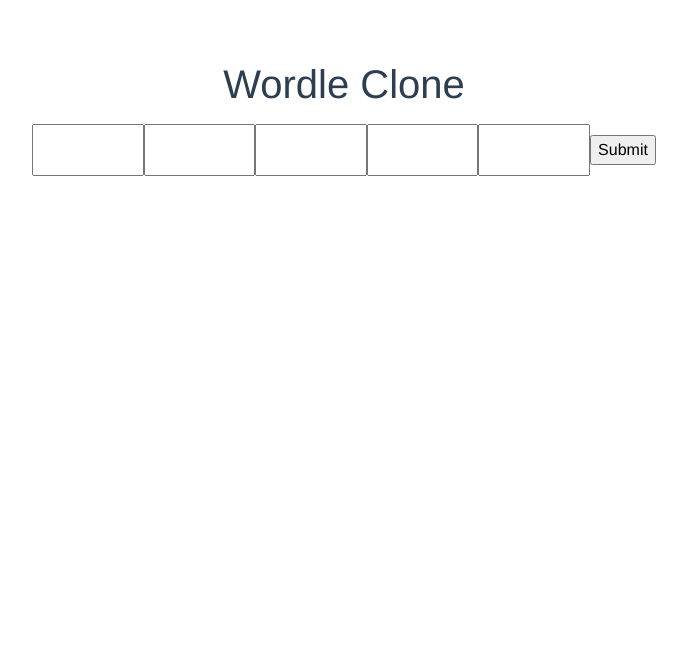
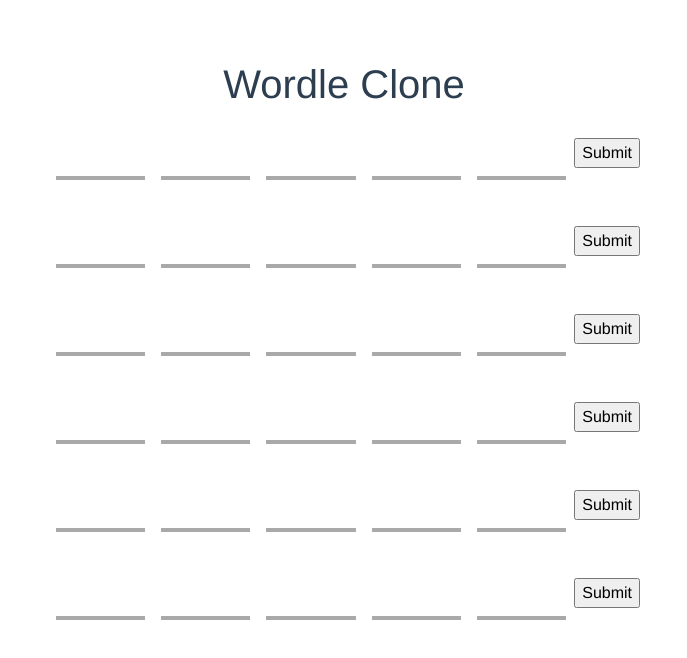
Before and after one commit to jossdixon/wordle-clone, a Vue app: page / in a window 1280 px wide. Shown: the top 658 px of the page, without its empty margins (296-983 px from the left). Built offline with nearby package versions, Linux system fonts and the light colour scheme.

Commit message:
adding counters

```diff
--- a/src/App.vue
+++ b/src/App.vue
@@ -1,6 +1,11 @@
 <template>
   <h1>Wordle Clone</h1>
-  <Guess :word="word"/>
+  <Guess :word="word" @emitGuessCounter="increaseCounter" :formCounter="1"/>
+  <Guess :word="word" @emitGuessCounter="increaseCounter" :formCounter="2"/>
+  <Guess :word="word" @emitGuessCounter="increaseCounter" :formCounter="3"/>
+  <Guess :word="word" @emitGuessCounter="increaseCounter" :formCounter="4"/>
+  <Guess :word="word" @emitGuessCounter="increaseCounter" :formCounter="5"/>
+  <Guess :word="word" @emitGuessCounter="increaseCounter" :formCounter="6"/>
 </template>
 
 <script>
@@ -12,6 +17,13 @@ export default {
   data() {
     return {
       word: [''],
+      guessCounter: 1
+    }
+  },
+  methods: {
+    increaseCounter() {
+      this.guessCounter ++;
+      console.log(`App says guess count is ${this.guessCounter}`);
     }
   },
   mounted() {
--- a/src/components/Guess.vue
+++ b/src/components/Guess.vue
@@ -1,11 +1,12 @@
 <template>
-  <div class="container">
+
+  <div class="container mb-3">
     <form @submit.prevent="handleSubmit">
-    <input type="text" v-model="first">
-    <input type="text" v-model="second">
-    <input type="text" v-model="third">
-    <input type="text" v-model="fourth">
-    <input type="text" v-model="fifth">
+    <input type="text" maxlength="1" v-model="first" :disabled="isCurrent">
+    <input type="text" maxlength="1" v-model="second" :disabled="isCurrent">
+    <input type="text" maxlength="1" v-model="third" :disabled="isCurrent">
+    <input type="text" maxlength="1" v-model="fourth" :disabled="isCurrent">
+    <input type="text" maxlength="1" v-model="fifth" :disabled="isCurrent">
     <input type="submit">
     <div v-if="entryError" class="error">{{ entryError }}</div>
     <div v-if="guessResponse" class="error">{{ guessResponse }}</div>
@@ -17,16 +18,17 @@
 <script>
 
 export default {
-  props: ['word'],
+  props: ['word', 'formCounter', 'guessCounter'],
   data() {
     return {
+      isCurrent: false,
       first: '',
       second: '',
       third: '',
       fourth: '',
       fifth: '',
       entryError: '',
-      guessResponse: ''
+      guessResponse: '',
     }
   },
   methods: {
@@ -51,6 +53,9 @@ export default {
           })
         }
       }
+      this.$emit('emitGuessCounter');
+      console.log(this.isCurrent);
+      this.isCurrent = (this.formCounter + 1) === this.guessCounter;
     }
   }
 }
@@ -59,9 +64,17 @@ export default {
 
 <style>
   input[type=text] {
-    width: 10%;
-    padding: 12px 20px;
-    margin: 8px 0;
+    width: 8%;
+    padding: 8px;
+    margin: 8px;
+    border: none;
+    border-bottom: 4px solid darkgray;
     box-sizing: border-box;
+    text-align: center;
+    outline: none;
+    font-size: 24px;
+  }
+  input[type=text]:focus {
+    border-bottom: 4px solid rgb(65, 65, 65)
   }
 </style>
```
